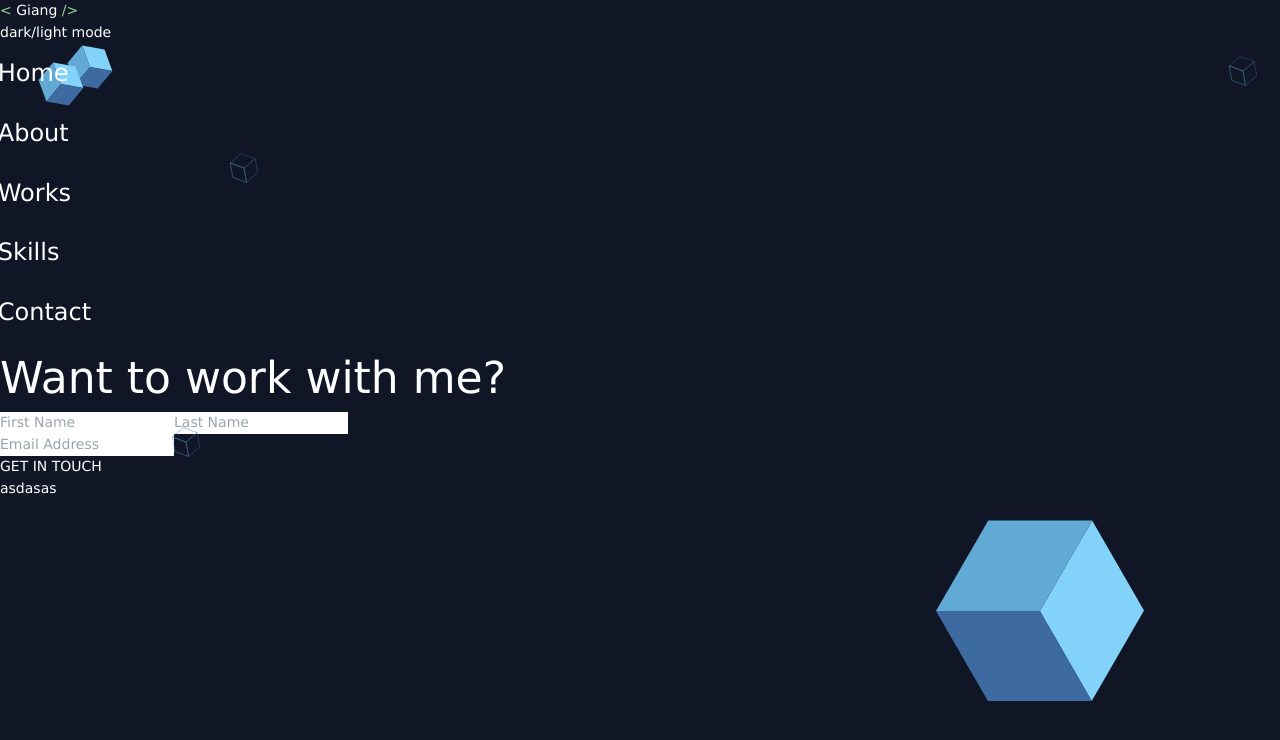
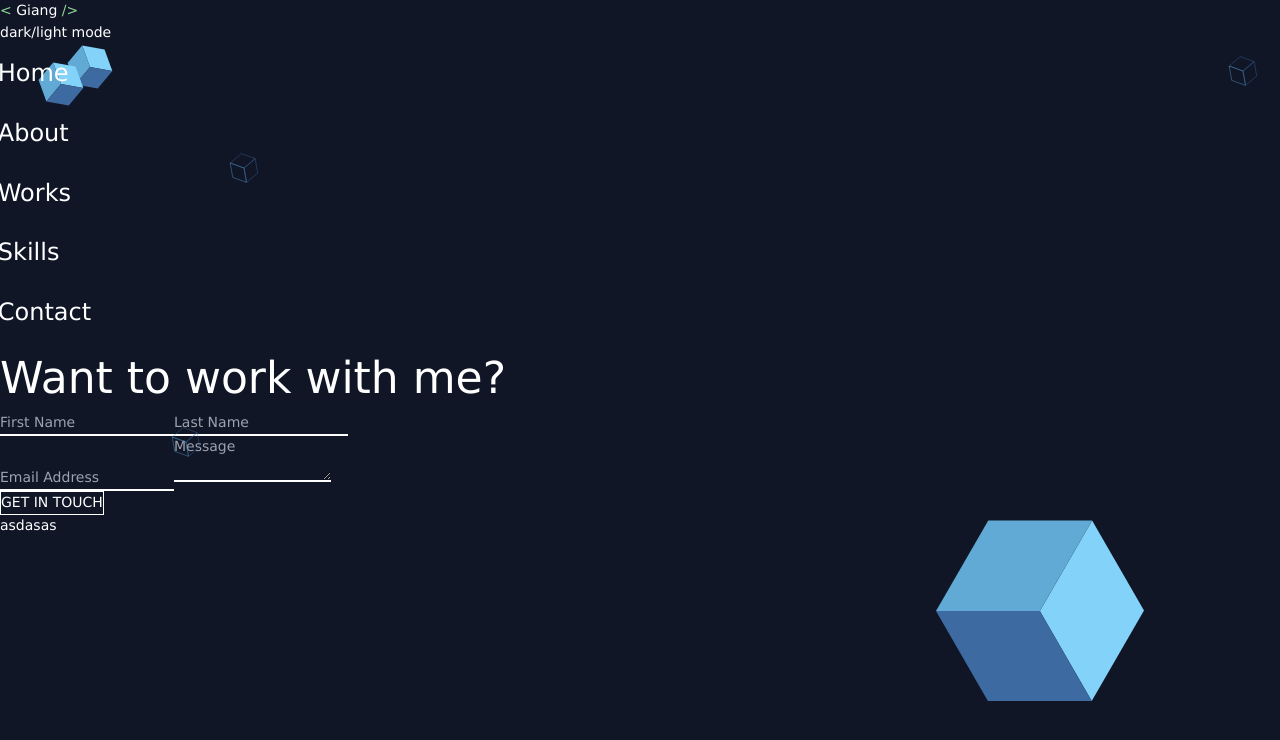
Before and after one commit to vpgiang0205/ViteReactPortfolio, a React (Vite) app: page /contact in a window 1280 px wide. Shown: the top 740 px of the page. Built offline with nearby package versions, Linux system fonts and the light colour scheme.

Commit message:
added layout contact

```diff
--- a/package.json
+++ b/package.json
@@ -10,6 +10,7 @@
     "preview": "vite preview"
   },
   "dependencies": {
+    "@emailjs/browser": "^3.11.0",
     "react": "^18.2.0",
     "react-dom": "^18.2.0",
     "react-router-dom": "^6.17.0"
--- a/src/index.css
+++ b/src/index.css
@@ -33,6 +33,7 @@ body {
   background-color: var(--primary-color);
   color: var(--color-text);
   min-height: 100vh;
+  overflow: hidden;
 }
 
 .sections__Title {
@@ -40,3 +41,14 @@ body {
   font: 32px/1.12;
   font-weight: 400;
 }
+
+.button__Primary {
+  transition: all 0.5s ease;
+  border: 1px solid white;
+}
+
+.button__Primary:hover {
+  background-color: var(--secondary-color);
+  color: var(--primary-color);
+  border: 1px solid var(--primary-color);
+}
--- /dev/null
+++ b/src/pages/Contact/contact.css
@@ -0,0 +1,8 @@
+.contact__Input {
+  outline: none;
+  background-color: transparent;
+  border-bottom: 2px solid white;
+}
+.contact__Input:focus {
+  border-bottom: 2px solid var(--secondary-color);
+}
--- a/src/pages/Contact/index.jsx
+++ b/src/pages/Contact/index.jsx
@@ -1,21 +1,60 @@
+import { useRef, useState } from "react";
+import emailjs from '@emailjs/browser';
+import './contact.css'
+
 export default function Contact() {
+  const form = useRef();
+
+  const [state, setState] = useState({
+    firstName: "",
+    lastName: "",
+    email: "",
+    message: "",
+  });
+
+  const [submitMessage, setSubmitMessage] = useState("");
+
+  const handleChange = (e) => {
+    const { name, value } = e.target;
+    setState({ ...state, [name]: value });
+  };
+
+  const handleSubmit = (e) => {
+    e.preventDefault();
+    emailjs
+      .sendForm('service_zfrjend', 'template_q6r0u9r', form.current, 'Upxiat5EO1yLQlRQX')
+      .then(
+        (result) => {
+          setSubmitMessage("Message sent successfully!");
+          console.log(result.text);
+        },
+        (error) => {
+          setSubmitMessage("Error sending message. Please try again later.");
+          console.log(error.text);
+        }
+      );
+  };
+
   return (
     <section id="section__Contact">
       <h1 className="sections__Title text-center">Want to work with me?</h1>
 
-      <form>
-        <div className="flex gap-5 my-5">
-          <input type="text" className="w-1/2 p-2" placeholder="First Name" />
-          <input type="text" className="w-1/2 p-2" placeholder="Last Name" />
+      <form ref={form} onSubmit={handleSubmit}>
+        <div className="flex gap-5">
+          <input name="firstName" type="text" onChange={handleChange} className="w-1/2 p-2 contact__Input" placeholder="First Name" />
+          <input name="lastName" type="text" onChange={handleChange} className="w-1/2 p-2 contact__Input" placeholder="Last Name" />
         </div>
-        <input type="email" className="w-full p-2" placeholder="Email Address" />
+        <input name="email" type="email" className="w-full p-2 my-2 contact__Input" onChange={handleChange} placeholder="Email Address" />
+        <textarea name="message" onChange={handleChange} className="w-full p-2 contact__Input" placeholder="Message" />
 
-        <div className="my-5 text-center">
-          <button className="border border-white text-white px-4 py-2" type="submit">
+        <div className="text-center my-2">
+          <button className="button__Primary border border-white text-white px-4 py-2" type="submit">
             GET IN TOUCH
           </button>
         </div>
       </form>
+
+      {submitMessage && <p className="text-center">{submitMessage}</p>}
     </section>
   );
 }
--- a/src/pages/Home/index.jsx
+++ b/src/pages/Home/index.jsx
@@ -2,7 +2,7 @@ export default function Home() {
   return (
     <div>
       <div className="">
-        <h1 className="sections__Title">Bulma peos</h1>
+        <h1 className="sections__Title">Bulma peos vcl luon</h1>
       </div>
     </div>
   )
```
Also changed, not shown: 1 other file (tests, documents, lock files or other folders).
